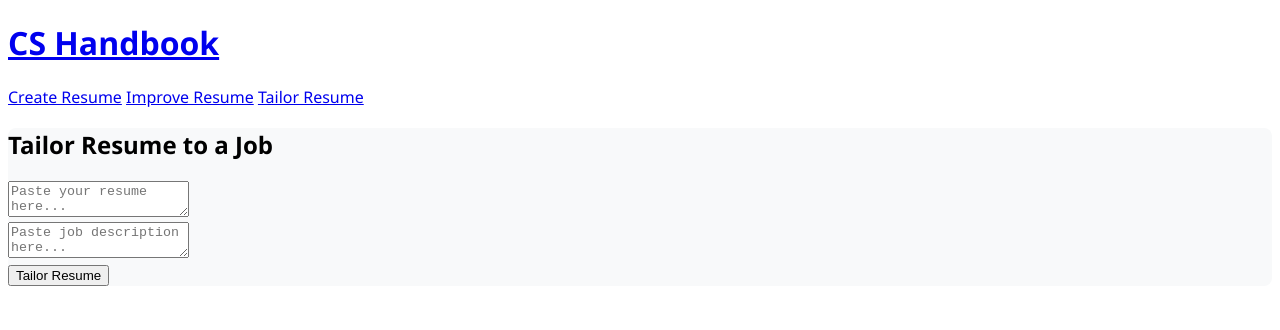
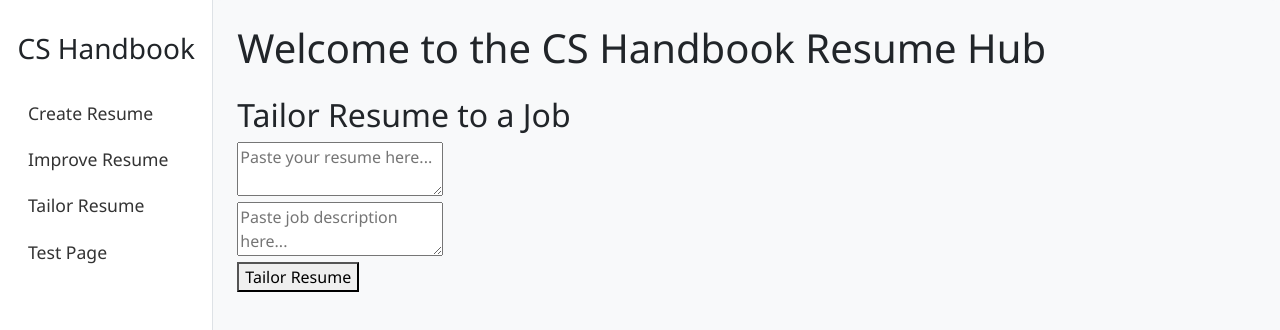
Before and after one commit to GraceAnnaAkparanta/cs-handbook, a plain HTML site: page tailor.html in a window 1280 px wide. Shown: the top 330 px of the page. Drawn offline with nearby package versions, Linux system fonts and the light colour scheme.

Commit message:
updated Syntax and Style

```diff
--- a/tailor.html
+++ b/tailor.html
@@ -1,31 +1,67 @@
 <!DOCTYPE html>
 <html lang = "en">
+
 <head>
   <meta charset = "UTF-8">
   <meta name = "viewport" content = "width = device-width, initial-scale = 1">
   <title>CS Handbook - Resume Hub</title>
+
+  <!-- Bootstrap CSS -->
+  <link href = "https://cdn.jsdelivr.net/npm/bootstrap@5.3.2/dist/css/bootstrap.min.css" rel = "stylesheet">
   <link rel = "stylesheet" href = "style.css">
 </head>
-<body>
-  <header>
-    <a href = "index.html"> <h1>CS Handbook</h1> </a>
-    <nav>
-      <a href = "create.html">Create Resume</a>
-      <a href = "improve.html">Improve Resume</a>
-      <a href = "tailor.html">Tailor Resume</a>
 
+<body class = "bg-light">
+
+  <div class = "container-fluid">
+    <div class = "row">
+      <!-- Sidebar -->
+      <nav class = "col-md-3 col-lg-2 d-md-block bg-white sidebar border-end">
+        <div class = "position-sticky pt-3">
+          <h3 class = "text-center mt-3 mb-4" href = "index.html">CS Handbook</h3>
+          <ul class = "nav flex-column px-3">
+            <li class = "nav-item">
+              <a class = "nav-link" href = "create.html">Create Resume</a>
+            </li>
+            <li class = "nav-item">
+              <a class = "nav-link" href = "improve.html">Improve Resume</a>
+            </li>
+            <li class = "nav-item">
+              <a class = "nav-link" href = "tailor.html">Tailor Resume</a>
+            </li>
+            <li class = "nav-item">
+              <a class = "nav-link" href = "file.html">Test Page</a>
+            </li>
+          </ul>
+        </div>
       </nav>
-  </header>
 
-  <main>
+      <!-- Main content -->
+      <main class = "col-md-9 ms-sm-auto col-lg-10 px-md-4 py-4">
+        <h1 class = "mb-4">Welcome to the CS Handbook Resume Hub</h1>
         <section id = "tailor">
           <h2>Tailor Resume to a Job</h2>
           <textarea placeholder = "Paste your resume here..."></textarea><br>
           <textarea placeholder = "Paste job description here..."></textarea><br>
           <button>Tailor Resume</button>
         </section>
+        <!-- <p>This is your personal toolkit for building strong, job-ready resumes. Whether you’re starting from scratch,
+          refining your resume, or tailoring it for a specific job, this web app has you covered.</p>
+        <ul>
+          <li><strong>Create Resume:</strong> Use a guided form to build your resume.</li>
+          <li><strong>Improve Resume:</strong> Get AI-powered suggestions and a color-coded score to improve your bullet
+            points.</li>
+          <li><strong>Tailor Resume:</strong> Match your resume to a job description with smart comparisons.</li>
+        </ul>
+        <p class = "mt-3 text-muted"><em>Note: This tool uses AI to provide suggestions. Always review critically and get
+            feedback from peers.</em></p> -->
+
       </main>
+    </div>
+  </div>
 
-  <script src = "script.js"></script>
+  <!-- Bootstrap JS -->
+  <script src = "https://cdn.jsdelivr.net/npm/bootstrap@5.3.2/dist/js/bootstrap.bundle.min.js"></script>
 </body>
+
 </html>
```
Also changed, not shown: create.html (+46 -11 lines), improve.html (+1 -1 lines), index.html (+1 -1 lines). Lines whose indentation alone changed are shown as unchanged.
